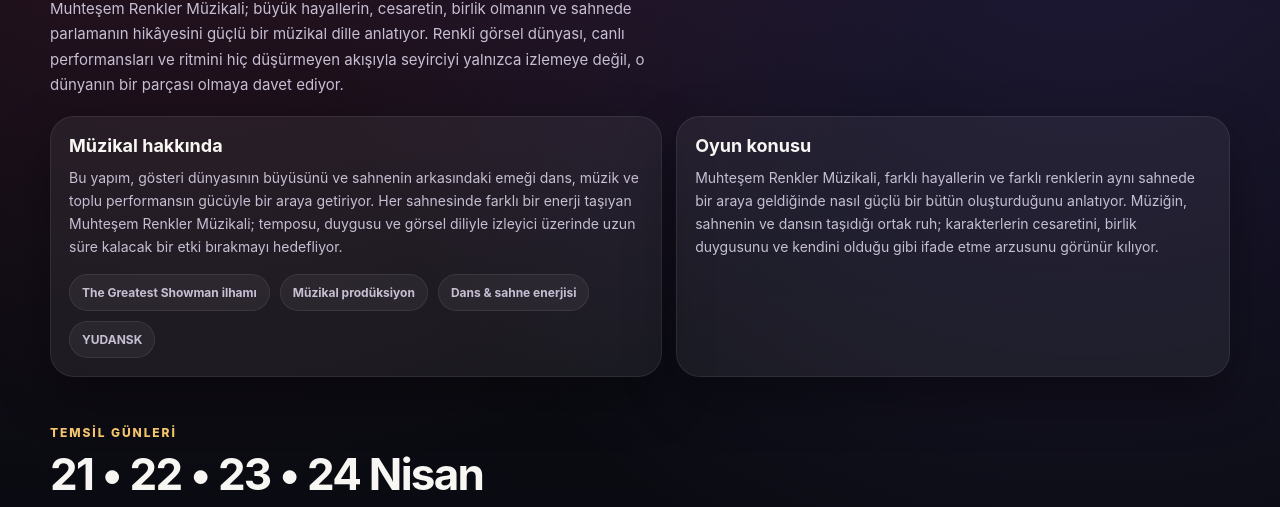
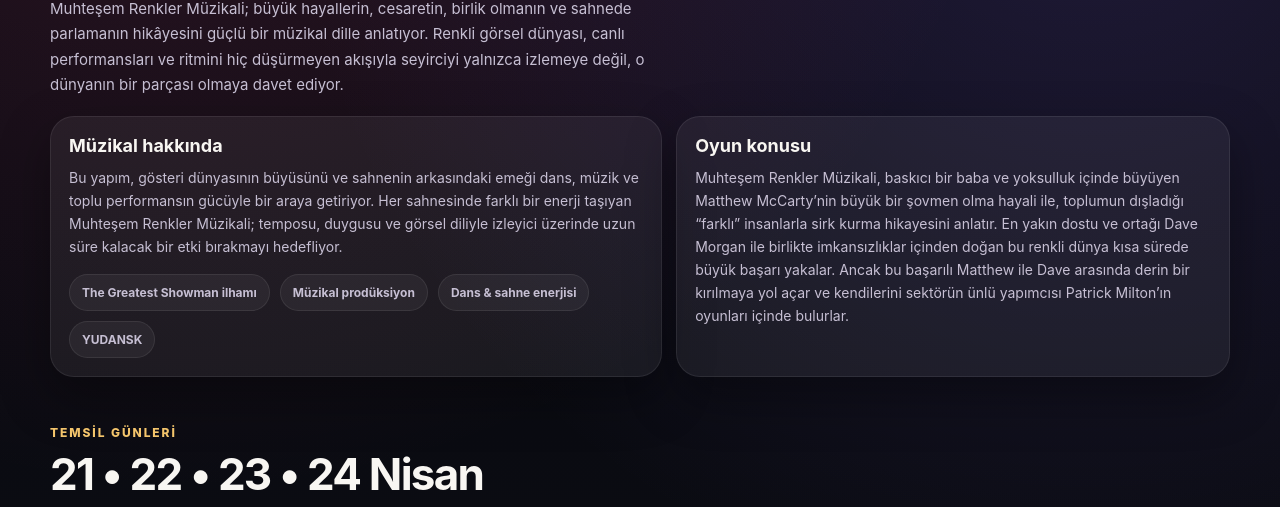
Before and after one commit to bacantufan/dans-kulubu-site, a website: page index.html in a window 1280 px wide. Shown: the part 707-1214 px from the top of the page. Drawn offline with Linux system fonts and the light colour scheme.

Commit message:
Update index.html

```diff
--- a/index.html
+++ b/index.html
@@ -698,9 +698,11 @@
           <article class="card">
             <h4>Oyun konusu</h4>
             <p>
-              Muhteşem Renkler Müzikali, farklı hayallerin ve farklı renklerin aynı sahnede bir araya geldiğinde nasıl güçlü bir
-              bütün oluşturduğunu anlatıyor. Müziğin, sahnenin ve dansın taşıdığı ortak ruh; karakterlerin cesaretini, birlik
-              duygusunu ve kendini olduğu gibi ifade etme arzusunu görünür kılıyor.
+              Muhteşem Renkler Müzikali, baskıcı bir baba ve yoksulluk içinde büyüyen Matthew McCarty’nin büyük bir şovmen olma hayali ile,
+              toplumun dışladığı “farklı” insanlarla sirk kurma hikayesini anlatır.
+              En yakın dostu ve ortağı Dave Morgan ile birlikte imkansızlıklar içinden doğan bu renkli dünya kısa sürede büyük başarı yakalar.
+              Ancak bu başarılı Matthew ile Dave arasında derin bir kırılmaya yol açar ve kendilerini sektörün ünlü yapımcısı Patrick Milton’ın oyunları içinde bulurlar.
+
             </p>
           </article>
         </div>
```
